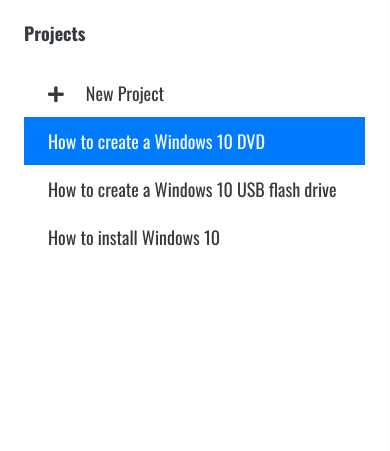
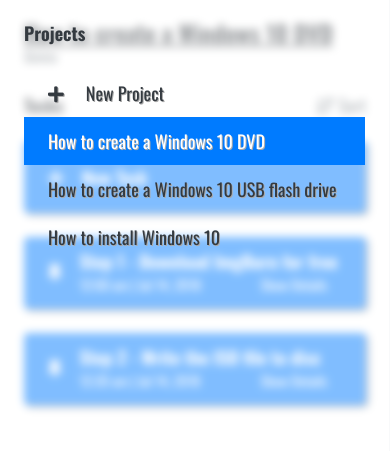
Before and after one commit to nmacawile/to-do-list, a plain HTML site: page index.html in a window 390 px wide. Both pictures are taken after a click on the button 38 px from the left and 24 px from the top of the page. Shown: the part 51-502 px from the top of the page. Drawn offline with nearby package versions, Linux system fonts and the light colour scheme.

Commit message:
Make project selection panel translucent on smaller screens

```diff
--- a/assets/styles.css
+++ b/assets/styles.css
@@ -664,6 +664,24 @@
   color: #dc3545;
 }
 
+@media (max-width: 719px) {
+  .sidebar {
+    background-color: rgba(255,255,255,0.5);
+  }
+
+  .new-project-button, .sidebar-link {
+    text-shadow: 1px 1px #aaa;
+  }
+
+  .project {
+    filter: blur(4px);
+  }
+
+  .collapsed ~ * {
+    filter: none;
+  }
+}
+
 @media (min-width: 720px) {
   .header {
     position: relative;
```
